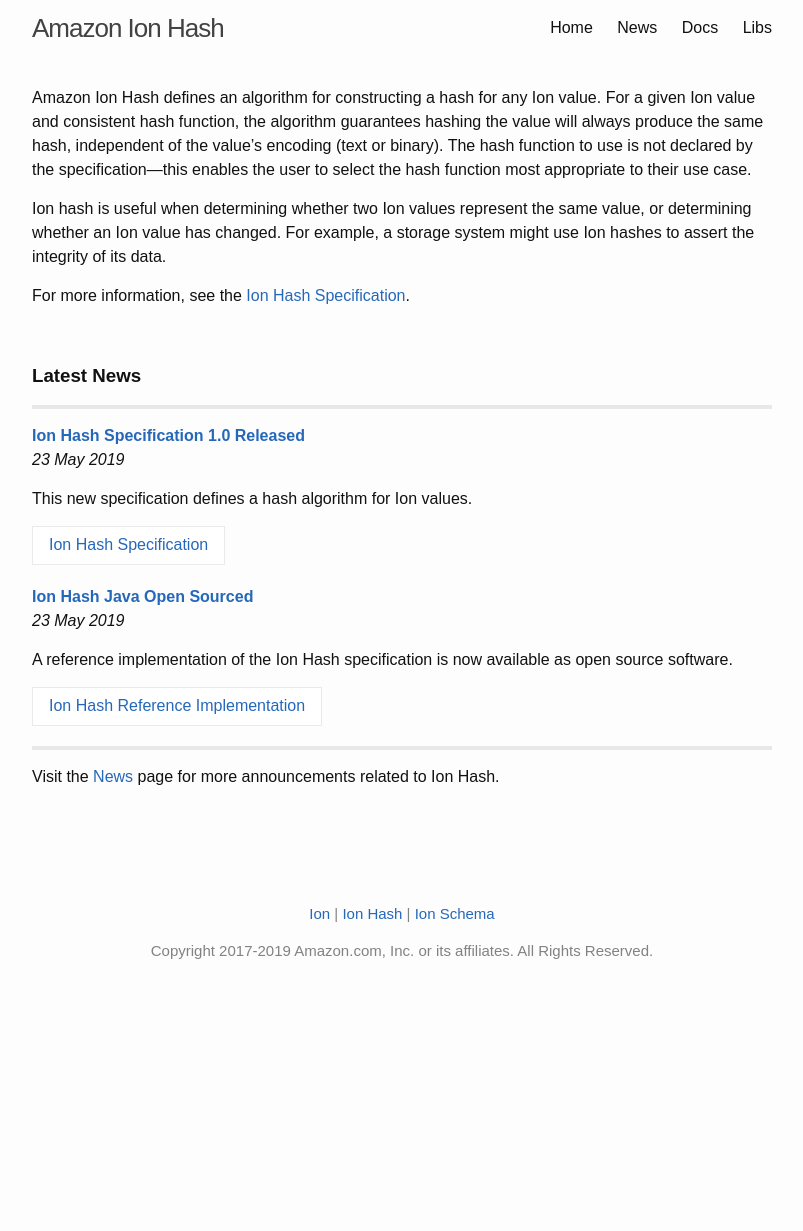
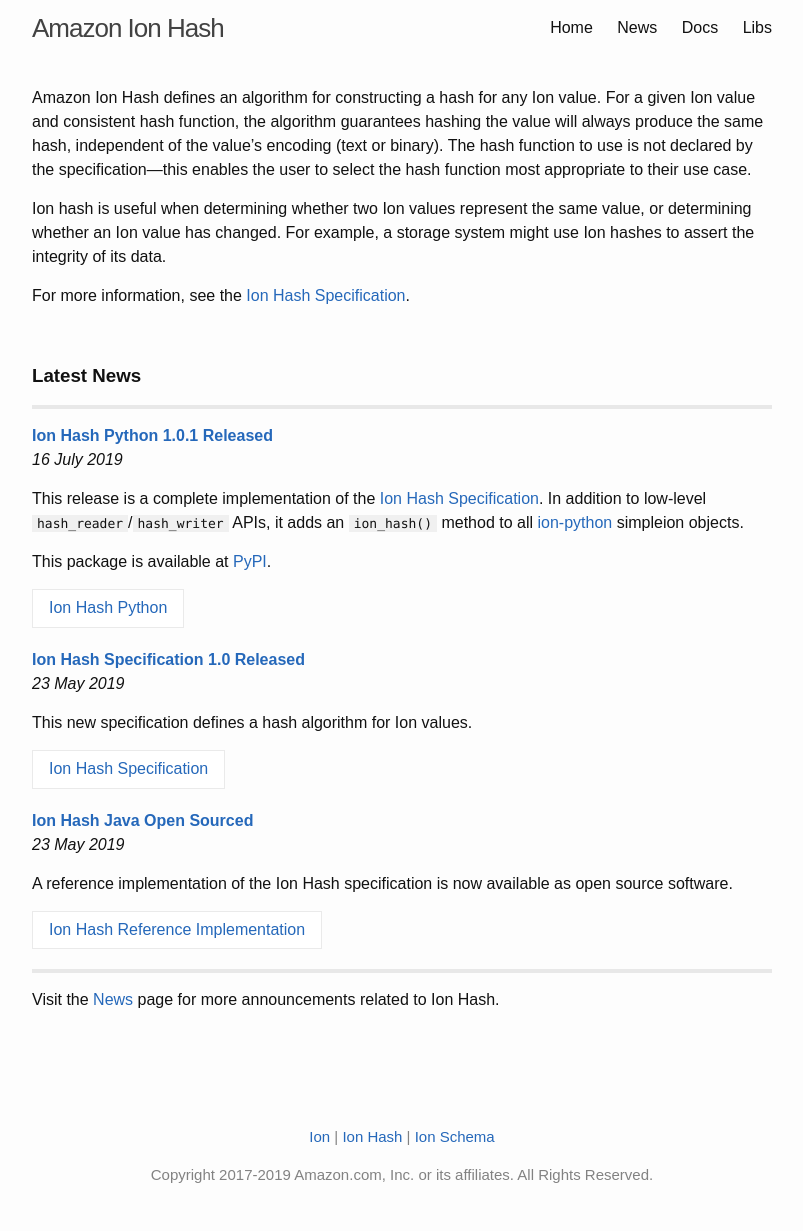
Before and after one commit to amazon-ion/ion-hash, a Jekyll site: the page built from index.md, in a window 1280 px wide. Shown: the whole page, without its empty margins (238-1041 px from the left). Built offline with Jekyll 4.4.1, drawn with Linux system fonts in a browser that asks for light colours; before the commit the page ends 1008 px from its top, so only the background shows below that.

Commit message:
announces ion-hash-python 1.0.1 and adds to Libs (#3)

```diff
--- /dev/null
+++ b/_posts/2019-07-16-ion-hash-python-1_0_1-released.md
@@ -0,0 +1,11 @@
+---
+layout: news_item
+title: "Ion Hash Python 1.0.1 Released"
+date: 2019-07-16
+categories: news
+---
+This release is a complete implementation of the [Ion Hash Specification](https://amzn.github.io/ion-hash/docs/spec.html). In addition to low-level `hash_reader`/`hash_writer` APIs, it adds an `ion_hash()` method to all [ion-python](https://github.com/amzn/ion-python) simpleion objects.
+
+This package is available at [PyPI](https://pypi.org/project/ionhash/).
+
+| [Ion Hash Python](https://github.com/amzn/ion-hash-python) |
--- a/index.md
+++ b/index.md
@@ -20,7 +20,7 @@ For more information, see the [Ion Hash Specification][1].
 ### Latest News
 
 ---
-{% for post in site.posts limit:2 %}
+{% for post in site.posts limit:3 %}
   **<a href="{{site.baseurl}}{{post.url}}">{{ post.title }}</a>**<br/>
   *{{post.date | date_to_long_string}}*<br/>
   {{post.content}}
--- a/libs.md
+++ b/libs.md
@@ -7,3 +7,4 @@ title: Libraries
 | Name | Latest Version | Repository |
 |------|----------------|------|
 | ion-hash-java | [1.0.0](https://github.com/amzn/ion-hash-java/releases/tag/v1.0.0) (May 23, 2019) | [Link](https://github.com/amzn/ion-hash-java) |
+| ion-hash-python | [1.0.1](https://github.com/amzn/ion-hash-python/releases/tag/v1.0.1) (July 16, 2019) | [Link](https://github.com/amzn/ion-hash-python) |
```
